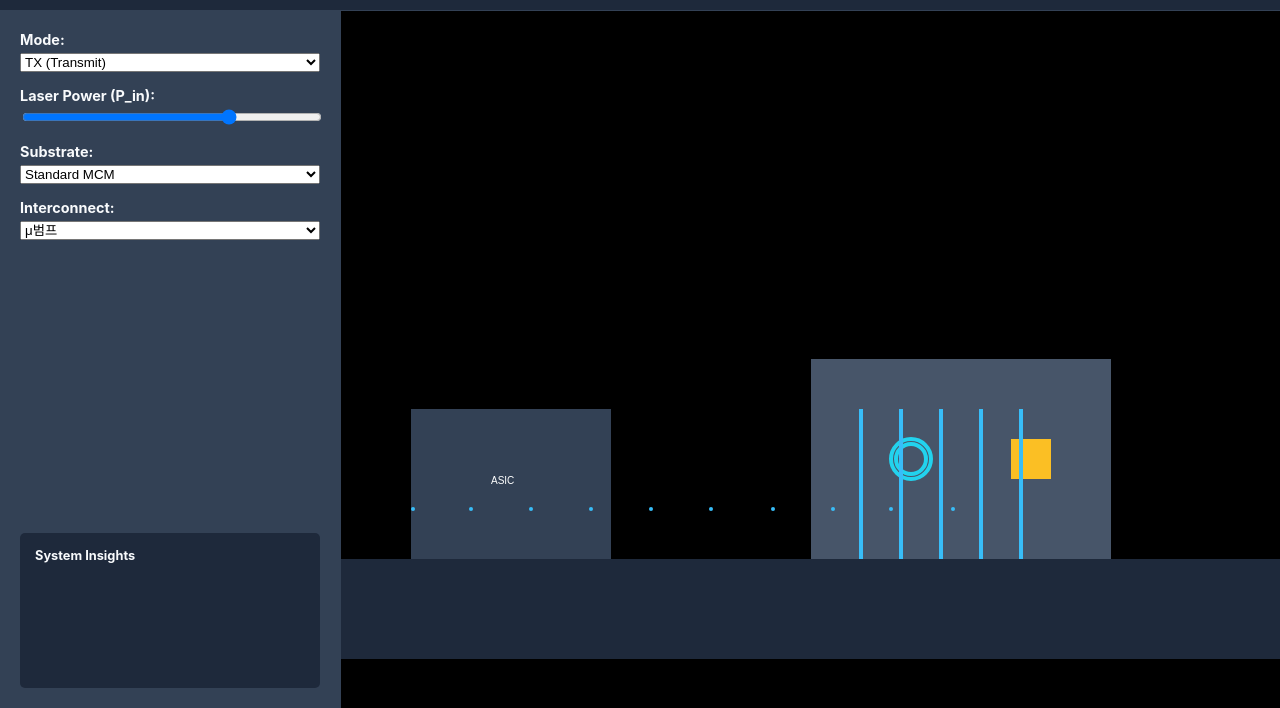
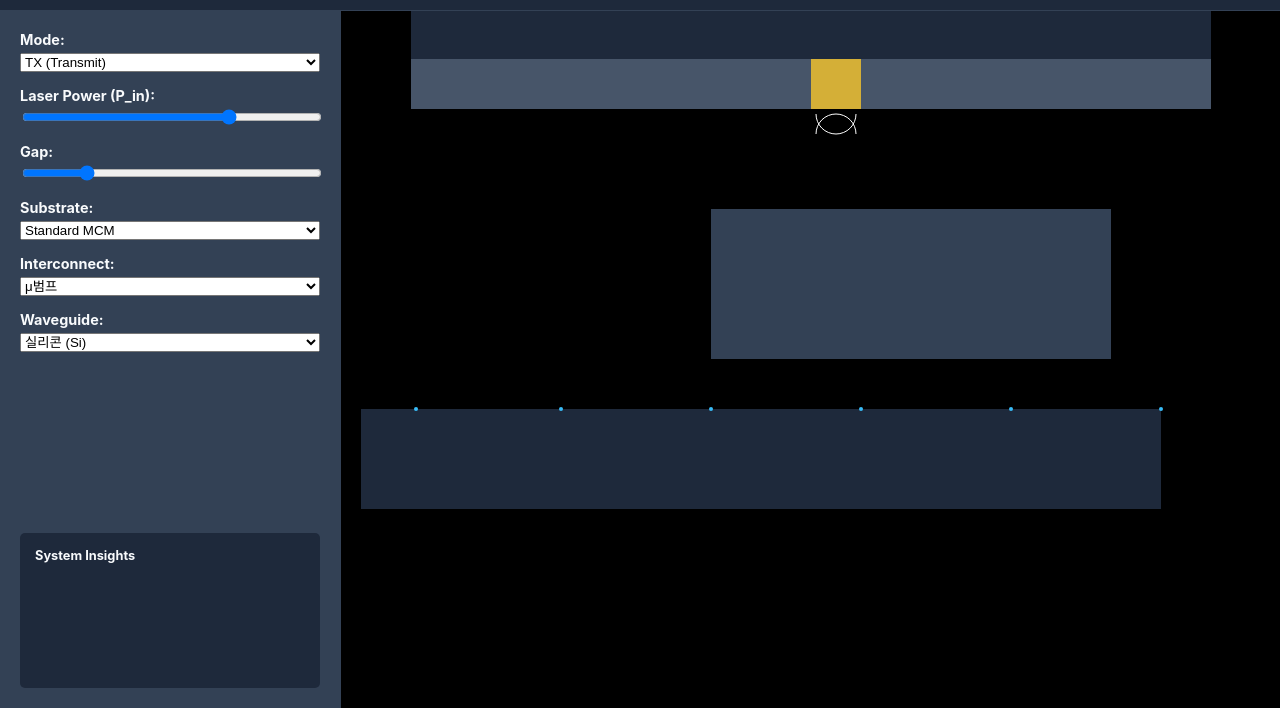
Before and after one commit to alsktv/cpo, a website: page index.html in a window 1280 px wide. Shown: the part 92-800 px from the top of the page. Drawn offline with Linux system fonts and the light colour scheme.

Commit message:
feat: implement full CPO schematic overhaul with advanced vertical stack and signal animation

```diff
--- a/index.html
+++ b/index.html
@@ -13,15 +13,17 @@
         <aside id="controls">
             <label>Mode: <select id="mode"><option value="TX">TX (Transmit)</option><option value="RX">RX (Receive)</option></select></label>
             <label>Laser Power (P_in): <input type="range" id="pin" min="6" max="26" step="0.1" value="20"></label>
+            <label>Gap: <input type="range" id="gap" min="0" max="50" step="1" value="10"></label>
             <label>Substrate: <select id="substrate"><option value="Standard">Standard MCM</option><option value="RDL">RDL InFO</option><option value="CoWoS">CoWoS-L (Enhanced)</option></select></label>
             <label>Interconnect: <select id="interconnect"><option value="bump">μ범프</option><option value="SoIC">TSMC SoIC</option></select></label>
+            <label>Waveguide: <select id="material"><option value="Si">실리콘 (Si)</option><option value="SiN">질화규소 (SiN)</option></select></label>
             <div id="tech-info-box">
                 <strong>System Insights</strong>
                 <div id="insights-log"></div>
             </div>
         </aside>
         <main id="diagram-container">
-            <canvas id="cpoCanvas" width="1000" height="600"></canvas>
+            <canvas id="cpoCanvas" width="1000" height="800"></canvas>
             <div id="status-banner"></div>
         </main>
     </div>
--- a/script.js
+++ b/script.js
@@ -2,9 +2,12 @@ const canvas = document.getElementById('cpoCanvas');
 const ctx = canvas.getContext('2d');
 const modeEl = document.getElementById('mode');
 const pinEl = document.getElementById('pin');
+const gapEl = document.getElementById('gap');
 const substrateEl = document.getElementById('substrate');
 const interconnectEl = document.getElementById('interconnect');
+const materialEl = document.getElementById('material');
 const statusBanner = document.getElementById('status-banner');
+const logEl = document.getElementById('insights-log');
 
 let particles = [];
 let isBurnedOut = false;
@@ -15,8 +18,8 @@ class Particle {
         this.size = type === 'light' ? 4 : 2;
     }
     update() {
-        this.x += this.speed;
-        if (this.x > canvas.width) this.x = 0;
+        if (this.type === 'elec') this.x += this.speed;
+        else this.x += this.speed; // Light speed adjustment
     }
     draw() {
         ctx.fillStyle = this.color;
@@ -26,67 +29,54 @@ class Particle {
     }
 }
 
-function drawGeometricShapes() {
+function drawSchematic() {
     ctx.clearRect(0, 0, canvas.width, canvas.height);
+    const gap = parseFloat(gapEl.value);
 
-    // Draw Substrate
-    ctx.fillStyle = '#1e293b';
-    ctx.fillRect(0, 500, canvas.width, 100);
+    // Top: iFAU/COIT
+    ctx.fillStyle = '#1e293b'; ctx.fillRect(100, 50, 800, 50); // iFAU
+    ctx.fillStyle = '#475569'; ctx.fillRect(100, 100, 800, 50); // COIT
+    ctx.fillStyle = '#d4af37'; ctx.fillRect(500, 100, 50, 50); // TMR Mirror
 
-    // ASIC
-    ctx.fillStyle = '#334155';
-    ctx.fillRect(100, 350, 200, 150);
-    ctx.fillStyle = '#fff';
-    ctx.fillText('ASIC', 180, 425);
+    // Lenses
+    ctx.strokeStyle = '#fff';
+    ctx.beginPath(); ctx.arc(525, 150 + gap/2, 20, 0, Math.PI); ctx.stroke(); // Top lens
+    ctx.beginPath(); ctx.arc(525, 170 + gap/2, 20, Math.PI, 0); ctx.stroke(); // Bottom lens
 
-    // COUPE
-    ctx.fillStyle = '#475569';
-    ctx.fillRect(500, 300, 300, 200);
+    // Middle: COUPE/PIC/EIC
+    ctx.fillStyle = '#334155'; ctx.fillRect(400, 250, 400, 150); // PIC/EIC
 
-    // PIC Components
-    // Ring Modulator
-    ctx.strokeStyle = '#22d3ee';
-    ctx.beginPath(); ctx.arc(600, 400, 20, 0, Math.PI * 2); ctx.stroke();
-    ctx.beginPath(); ctx.arc(600, 400, 15, 0, Math.PI * 2); ctx.stroke();
+    // Bottom: ASIC/Interposer
+    ctx.fillStyle = '#1e293b'; ctx.fillRect(50, 450, 800, 100); // Substrate
 
-    // Ge-PD
-    ctx.fillStyle = '#fbbf24';
-    ctx.fillRect(700, 380, 40, 40);
-
-    // TSVs
-    ctx.strokeStyle = '#38bdf8';
-    ctx.lineWidth = 4;
-    for(let i = 0; i < 5; i++) {
-        ctx.beginPath(); ctx.moveTo(550 + i * 40, 500); ctx.lineTo(550 + i * 40, 350); ctx.stroke();
+    if (isBurnedOut) {
+        statusBanner.innerText = "CATASTROPHIC BURN-OUT";
+        ctx.strokeStyle = 'red'; ctx.lineWidth = 5;
+        ctx.beginPath(); ctx.moveTo(400, 300); ctx.lineTo(800, 300); ctx.stroke(); // Fracture
     }
 }
 
 function animate() {
-    if (isBurnedOut) {
-        statusBanner.innerText = "CATASTROPHIC BURN-OUT";
-        ctx.strokeStyle = 'red'; ctx.lineWidth = 2;
-        ctx.beginPath(); ctx.moveTo(500, 400); ctx.lineTo(800, 400); ctx.stroke();
-        return;
-    }
-
-    drawGeometricShapes();
+    drawSchematic();
     particles.forEach(p => { p.update(); p.draw(); });
+    particles = particles.filter(p => p.x < canvas.width && p.x > 0);
     requestAnimationFrame(animate);
 }
 
 function checkBurnout() {
-    if (parseFloat(pinEl.value) >= 24.43 && substrateEl.value === 'Standard') {
-        isBurnedOut = true;
-    } else {
-        isBurnedOut = false;
-        statusBanner.innerText = "";
-    }
+    isBurnedOut = (parseFloat(pinEl.value) >= 24.43 && materialEl.value === 'Si');
+    if (isBurnedOut) statusBanner.innerText = "CATASTROPHIC BURN-OUT";
+    else statusBanner.innerText = "";
 }
 
 pinEl.addEventListener('input', checkBurnout);
-// Simple particle generation
+materialEl.addEventListener('change', checkBurnout);
+
+// Particle loop
 setInterval(() => {
-    particles.push(new Particle(100, 450, modeEl.value === 'TX' ? '#38bdf8' : '#22d3ee', 2, 'elec'));
+    if (isBurnedOut) return;
+    const color = modeEl.value === 'TX' ? '#38bdf8' : '#22d3ee';
+    particles.push(new Particle(100, 450, color, 5, 'elec'));
 }, 500);
 
 animate();
--- a/style.css
+++ b/style.css
@@ -8,6 +8,7 @@
     --neon-cyan: #22d3ee;
     --amber: #fbbf24;
     --charcoal: #475569;
+    --gold: #d4af37;
 }
 
 body { margin: 0; font-family: 'Inter', sans-serif; background: var(--bg-color); color: var(--text-main); display: flex; flex-direction: column; height: 100vh; }
```
